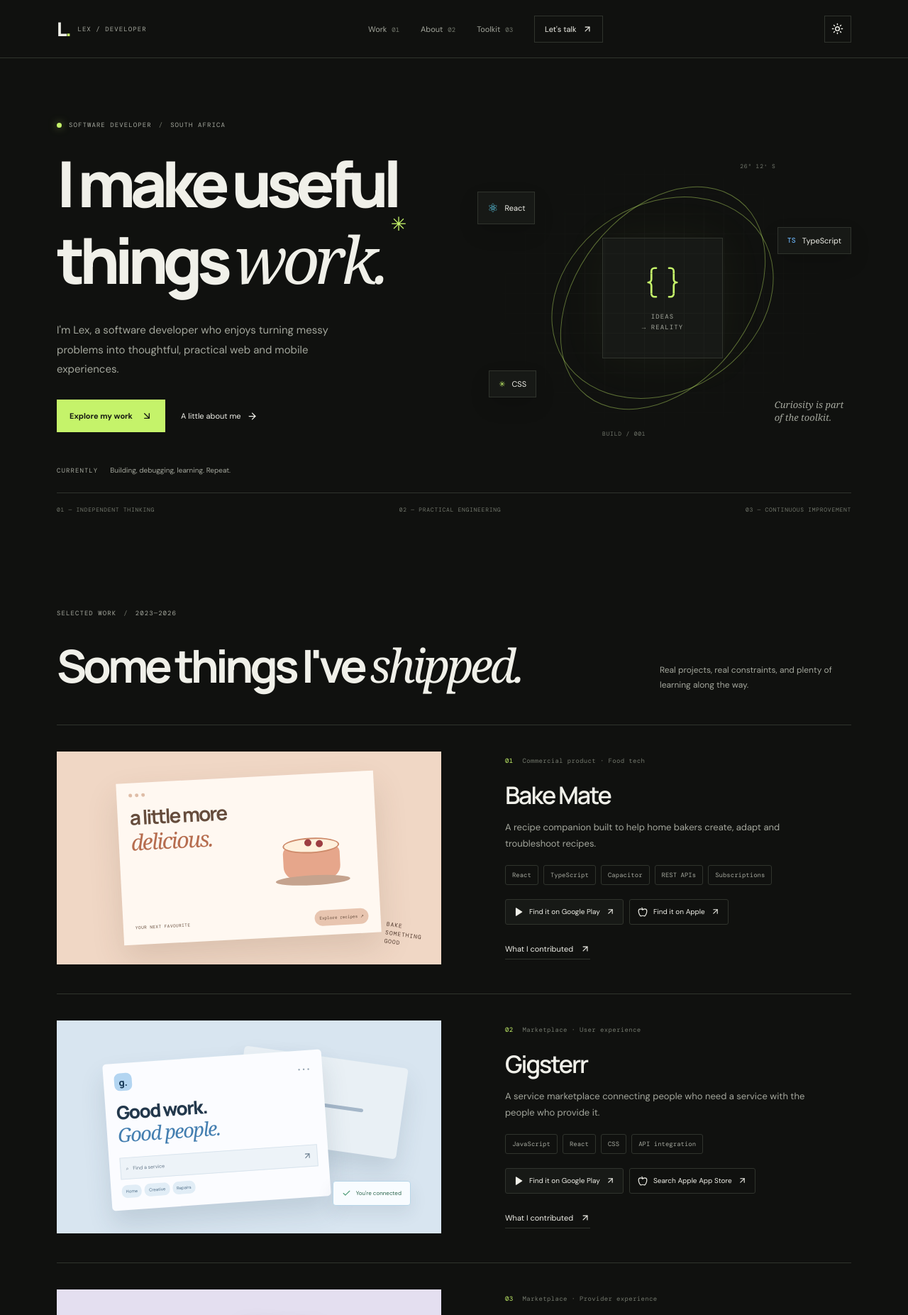
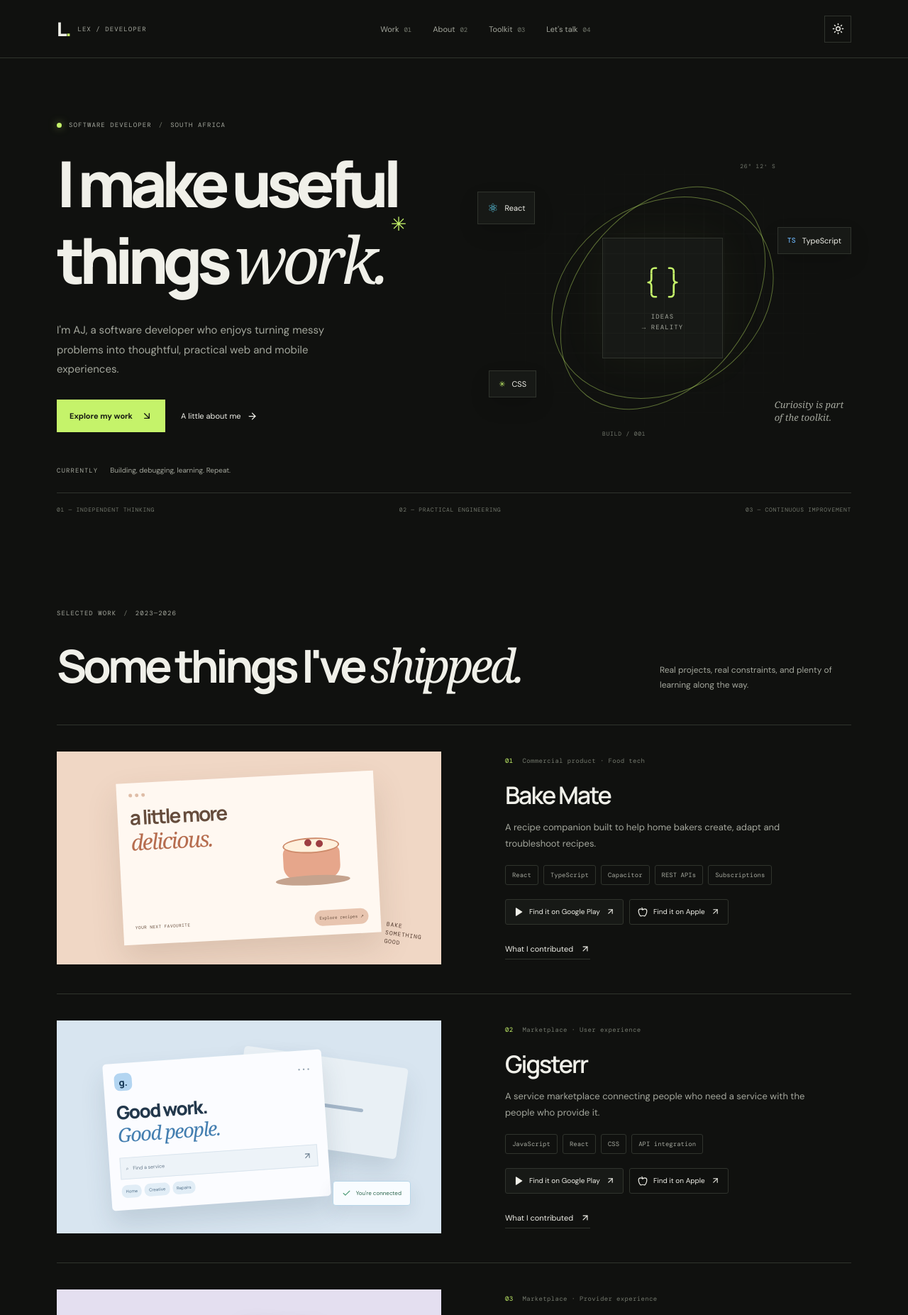
Before and after one commit to Lex-947/Lex-947.github.io, a React (Vite) app: page / in a window 1280 px wide. Shown: the top 1853 px of the page at 71% size. Built offline with nearby package versions, Linux system fonts and the light colour scheme.

Commit message:
Update App.tsx

```diff
--- a/src/App.tsx
+++ b/src/App.tsx
@@ -42,8 +42,8 @@
     theme: 'blue',
     icon: 'gigsterr',
     link: 'https://play.google.com/store/apps/details?id=com.cyberbyte.gigsterr',
-    appleLink: 'https://apps.apple.com/za/search?term=Gigsterr',
-    appleLinkLabel: 'Search Apple App Store'
+    appleLink: 'https://apps.apple.com/za/app/gigsterr/id6744437494',
+    appleLinkLabel: 'Find it on Apple'
   },
   {
     number: '03',
@@ -149,7 +149,7 @@
           <a href="#work" onClick={closeMenu}>Work <span>01</span></a>
           <a href="#about" onClick={closeMenu}>About <span>02</span></a>
           <a href="#skills" onClick={closeMenu}>Toolkit <span>03</span></a>
-          <a className="nav-contact" href="#contact" onClick={closeMenu}>Let's talk <ArrowUpRight size={14} /></a>
+          <a href="#contact" onClick={closeMenu}>Let's talk <span>04</span></a>
         </nav>
         <div className="header-actions">
           <button className="icon-button theme-toggle" onClick={() => setDark(!dark)} aria-label={dark ? 'Switch to light theme' : 'Switch to dark theme'} title={dark ? 'Switch to light theme' : 'Switch to dark theme'}>{dark ? <Sun size={17} /> : <Moon size={17} />}</button>
@@ -162,7 +162,7 @@
           <div className="hero-copy">
             <div className="eyebrow"><span className="status-dot" /> SOFTWARE DEVELOPER <span className="eyebrow-divider">/</span> SOUTH AFRICA</div>
             <h1>I make useful<br />things <span className="serif-word">work.</span><span className="hero-period">✳</span></h1>
-            <p className="hero-lede">I'm Lex, a software developer who enjoys turning messy problems into thoughtful, practical web and mobile experiences.</p>
+            <p className="hero-lede">I'm AJ, a software developer who enjoys turning messy problems into thoughtful, practical web and mobile experiences.</p>
             <div className="hero-actions"><a className="button button-primary" href="#work">Explore my work <ArrowDownRight size={16} /></a><a className="text-link" href="#about">A little about me <ArrowRight size={15} /></a></div>
             <div className="hero-footnote"><span className="mono-label">CURRENTLY</span><span>Building, debugging, learning. Repeat.</span></div>
           </div>
@@ -180,7 +180,13 @@
         </section>
 
         <section id="work" className="work-section section-wrap section-space">
-          <div className="section-heading"><div><div className="eyebrow">SELECTED WORK <span className="eyebrow-divider">/</span> 2023—2026</div><h2>Some things I've <span className="serif-word">shipped.</span></h2></div><p>Real projects, real constraints, and plenty of learning along the way.</p></div>
+          <div className="section-heading">
+            <div>
+              <div className="eyebrow">SELECTED WORK <span className="eyebrow-divider">/</span> 2023—2026</div>
+              <h2>Some things I've <span className="serif-word">shipped.</span></h2>
+            </div>
+            <p>Real projects, real constraints, and plenty of learning along the way.</p>
+          </div>
           <div className="project-list">
             {projects.map((project) => (
               <article className="project-row" key={project.name}>
@@ -202,18 +208,43 @@
               </article>
             ))}
           </div>
-          <div className="work-note"><span className="note-icon"><Layers3 size={17} /></span><p><strong>Built for people, not just screenshots.</strong><br />My focus is on the details that make software dependable: clear interfaces, predictable data, and features that work beyond the happy path.</p></div>
+          <div className="work-note">
+            <span className="note-icon">
+              <Layers3 size={17} />
+            </span>
+            <p><strong>Built for people, not just screenshots.</strong><br />My focus is on the details that make software dependable: clear interfaces, predictable data, and features that work beyond the happy path.</p>
+          </div>
         </section>
 
         <section id="about" className="about-section section-wrap section-space">
-          <div className="about-left"><div className="eyebrow">A BIT ABOUT ME <span className="eyebrow-divider">/</span> 02</div><h2>Curious by nature.<br /><span className="serif-word">Developer</span> by trade.</h2><div className="about-stamp"><Code2 size={29} strokeWidth={1.3} /><span>THINK<br />MAKE<br />REFINE</span></div></div>
-          <div className="about-copy"><p className="about-lede">I enjoy the full journey from “what if?” to “it works.”</p><p>My background spans frontend development, APIs, databases and cross-platform applications. I like understanding how the pieces fit together, then making the experience on the other side feel simple.</p><p>I've worked on commercial products and independent projects, collaborated around existing systems, and learned that a good fix is often equal parts careful investigation and asking the right question.</p><p>I'm at my best when I can take ownership, keep learning, and leave a system a little better than I found it.</p><a className="text-link" href="https://github.com/Lex-947" target="_blank" rel="noreferrer">Find me on GitHub <ArrowUpRight size={15} /></a></div>
+          <div className="about-left">
+            <div className="eyebrow">A BIT ABOUT ME <span className="eyebrow-divider">/</span> 02</div>
+            <h2>Curious by nature.<br /><span className="serif-word">Developer</span> by trade.</h2>
+            <div className="about-stamp"><Code2 size={29} strokeWidth={1.3} /><span>THINK<br />MAKE<br />REFINE</span></div>
+          </div>
+          <div className="about-copy">
+            <p className="about-lede">I enjoy the full journey from “what if?” to “it works.”</p>
+            <p>My background spans frontend development, APIs, databases and cross-platform applications. I like understanding how the pieces fit together, then making the experience on the other side feel simple.</p>
+            <p>I've worked on commercial products and independent projects, collaborated around existing systems, and learned that a good fix is often equal parts careful investigation and asking the right question.</p>
+            <p>I'm at my best when I can take ownership, keep learning, and leave a system a little better than I found it.</p>
+            <a className="text-link" href="https://github.com/Lex-947" target="_blank" rel="noreferrer">Find me on GitHub <ArrowUpRight size={15} /></a>
+          </div>
         </section>
 
         <section id="skills" className="skills-section section-wrap section-space">
-          <div className="section-heading"><div><div className="eyebrow">THE TOOLKIT <span className="eyebrow-divider">/</span> 03</div><h2>Tools for the <span className="serif-word">job.</span></h2></div><p>A practical stack, with room to keep expanding it.</p></div>
-          <div className="skills-grid">{skillGroups.map((group, index) => <div className="skill-group" key={group.label}><div className="skill-index">0{index + 1} <span>{group.label}</span></div><div className="skill-items">{group.items.map((item) => <span key={item}>{item}</span>)}</div></div>)}</div>
-          <div className="skills-foot"><span className="mono-label">MY APPROACH</span><span>Understand the problem → build the smallest useful solution → test the edges → improve.</span></div>
+          <div className="section-heading">
+            <div>
+              <div className="eyebrow">THE TOOLKIT <span className="eyebrow-divider">/</span> 03</div>
+              <h2>Tools for the <span className="serif-word">job.</span></h2>
+            </div>
+            <p>A practical stack, with room to keep expanding it.</p>
+          </div>
+          <div className="skills-grid">{skillGroups.map((group, index) => <div className="skill-group" key={group.label}><div className="skill-index">0{index + 1} <span>{group.label}</span></div>
+          <div className="skill-items">{group.items.map((item) => <span key={item}>{item}</span>)}</div></div>)}</div>
+          <div className="skills-foot">
+            <span className="mono-label">MY APPROACH</span>
+            <span>Understand the problem → build the smallest useful solution → test the edges → improve.</span>
+            </div>
         </section>
 
         <section id="contact" className="contact-section section-wrap">
@@ -221,12 +252,26 @@
           <div className="eyebrow"><span className="status-dot" /> OPEN TO THE NEXT GOOD CHALLENGE</div>
           <h2>Have a problem<br />worth <span className="serif-word">solving?</span></h2>
           <p>I'm interested in good teams, useful products, and work that makes me think.</p>
-          <div className="contact-actions"><a className="button button-primary" href="mailto:YOUR_EMAIL@example.com">Get in touch <Mail size={16} /></a><a className="button button-secondary" href="https://github.com/Lex-947" target="_blank" rel="noreferrer"><Github size={16} /> GitHub profile <ArrowUpRight size={14} /></a></div>
-          <div className="contact-bottom"><span>JOHANNESBURG, SOUTH AFRICA</span><span>MADE WITH REACT, TYPESCRIPT & CSS</span></div>
+          <div className="contact-actions">
+            <a className="button button-primary" href="mailto:adriaandupisani13@gmail.com">Get in touch <Mail size={16} /></a>
+            <a className="button button-secondary" href="https://github.com/Lex-947" target="_blank" rel="noreferrer"><Github size={16} /> GitHub profile <ArrowUpRight size={14} /></a>
+          </div>
+          <div className="contact-bottom">
+            <span>JOHANNESBURG, SOUTH AFRICA</span>
+            <span>MADE WITH REACT, TYPESCRIPT & CSS</span>
+          </div>
         </section>
       </main>
 
-      <footer className="site-footer section-wrap"><a className="wordmark" href="#top"><span className="wordmark-mark">L<span>.</span></span><span className="wordmark-label">LEX / DEVELOPER</span></a><span>Thoughtful work. Useful software.</span><a href="#top">Back to top ↑</a><span className="footer-year">© {new Date().getFullYear()}</span></footer>
+      <footer className="site-footer section-wrap">
+        <a className="wordmark" href="#top">
+          <span className="wordmark-mark">AJ<span>.</span></span>
+          <span className="wordmark-label">AJ / DEVELOPER</span>
+        </a>
+          <span>Thoughtful work. Useful software.</span>
+          <a href="#top">Back to top ↑</a>
+          <span className="footer-year">© {new Date().getFullYear()}</span>
+      </footer>
     </div>
   );
 }
```
